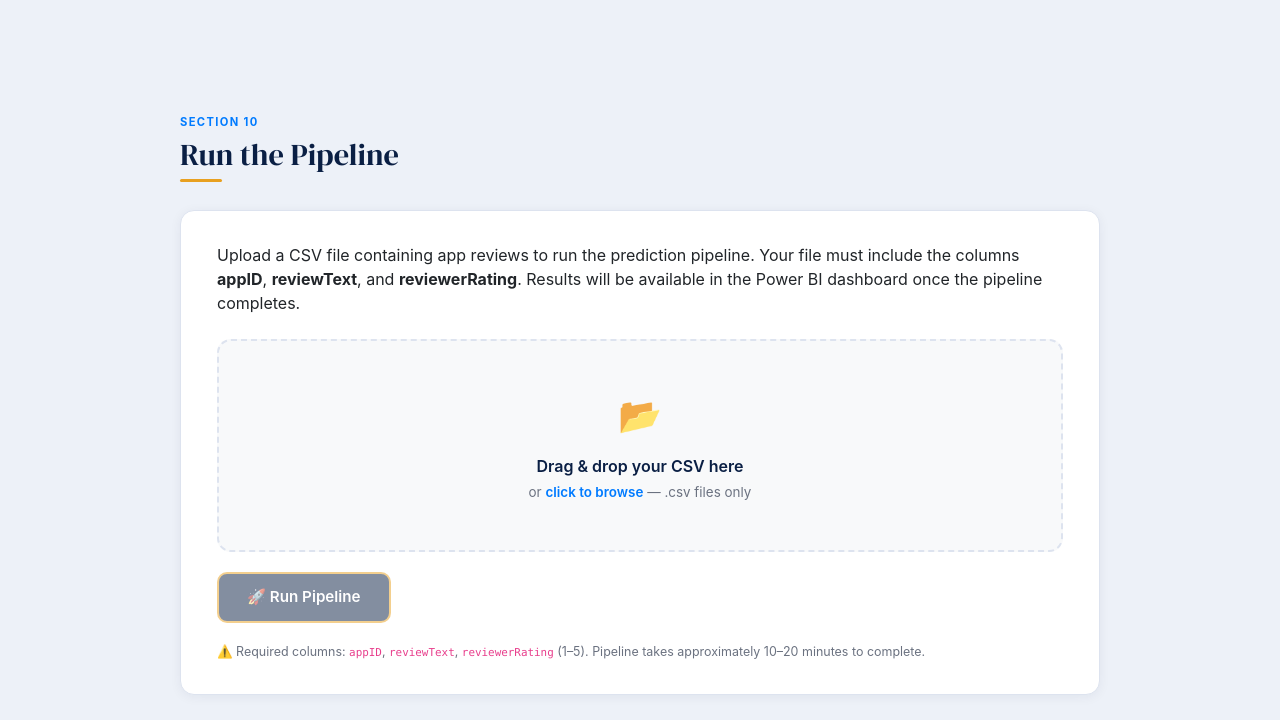
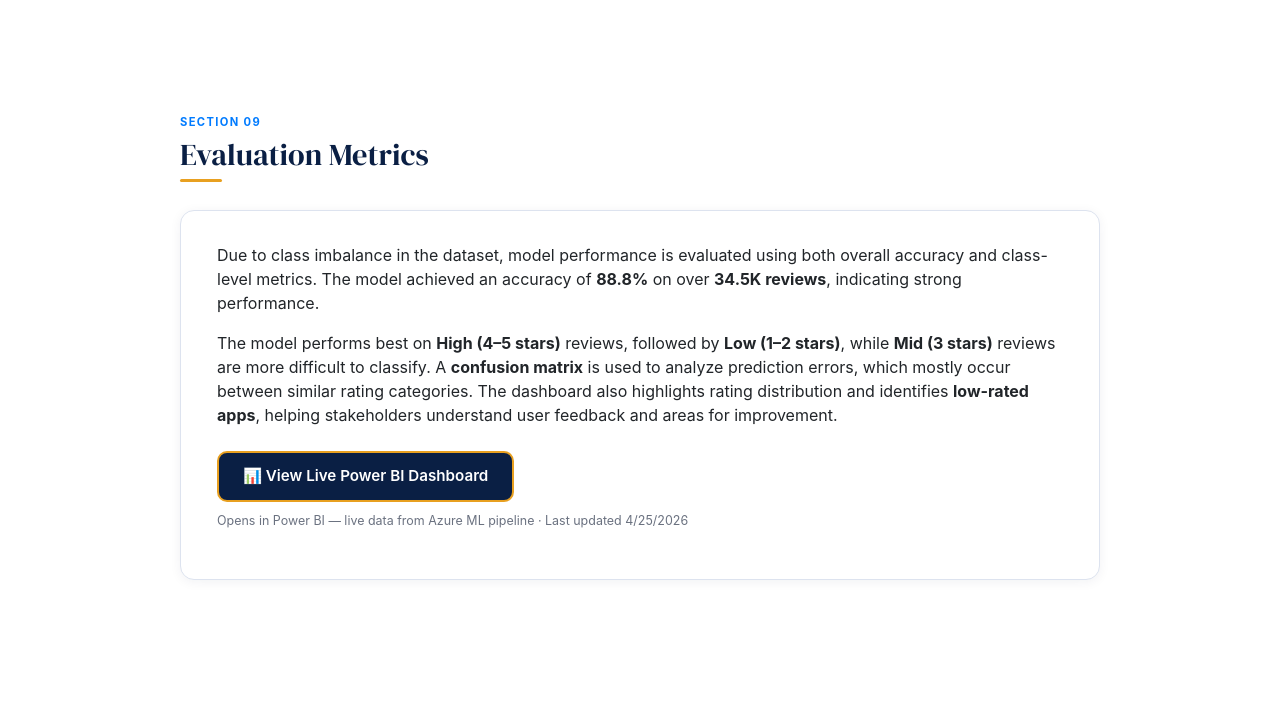
Before and after one commit to UNCW-DSC592-Spring2026/Group_C_WebPage, a website with bundled scripts: page index.html in a window 1280 px wide. Shown: the part 10190-10910 px from the top of the page. Built offline with nearby package versions, Linux system fonts and the light colour scheme.

Commit message:
Update index.html

```diff
--- a/index.html
+++ b/index.html
@@ -1257,78 +1257,6 @@
     </div>
 </section>
 
-<!-- UPLOAD -->
-<section id="upload" class="bg-alt">
-    <div class="container">
-        <div class="row"><div class="col-lg-10 mx-auto">
-            <div class="section-label">Section 10</div>
-            <h2>Run the Pipeline</h2>
-            <div class="section-divider"></div>
-            <div class="card-box">
-                <p>Upload a CSV file containing app reviews to run the prediction pipeline. Your file must include the columns <strong>appID</strong>, <strong>reviewText</strong>, and <strong>reviewerRating</strong>. Results will be available in the Power BI dashboard once the pipeline completes.</p>
-
-                <!-- Upload Area -->
-                <div id="upload-area"
-                     style="border: 2px dashed var(--border); border-radius: var(--radius);
-                            padding: 48px 32px; text-align: center; background: var(--light);
-                            cursor: pointer; transition: border-color 0.2s, background 0.2s;
-                            margin: 24px 0 20px;"
-                     ondragover="handleDragOver(event)"
-                     ondragleave="handleDragLeave(event)"
-                     ondrop="handleDrop(event)"
-                     onclick="document.getElementById('csv-input').click()">
-                    <div style="font-size: 2.2rem; margin-bottom: 12px;">📂</div>
-                    <p style="font-weight: 600; font-size: 1rem; margin-bottom: 4px; color: var(--navy);">
-                        Drag &amp; drop your CSV here
-                    </p>
-                    <p style="font-size: 0.84rem; color: var(--muted); margin: 0;">
-                        or <span style="color: var(--blue); font-weight: 600;">click to browse</span> — .csv files only
-                    </p>
-                    <input type="file" id="csv-input" accept=".csv"
-                           style="display: none;" onchange="handleFileSelect(event)">
-                </div>
-
-                <!-- Selected File Info -->
-                <div id="file-info" style="display: none; margin-bottom: 20px;">
-                    <div style="display: flex; align-items: center; gap: 12px;
-                                background: var(--indigo-bg); border: 1px solid #c7d5f5;
-                                border-radius: 10px; padding: 14px 18px;">
-                        <span style="font-size: 1.3rem;">📄</span>
-                        <div style="flex: 1;">
-                            <div id="file-name" style="font-weight: 600; font-size: 0.9rem; color: var(--navy);"></div>
-                            <div id="file-size" style="font-size: 0.78rem; color: var(--muted);"></div>
-                        </div>
-                        <button onclick="clearFile()"
-                                style="background: none; border: none; color: var(--muted);
-                                       font-size: 1.1rem; cursor: pointer; padding: 4px;">✕</button>
-                    </div>
-                </div>
-
-                <!-- Submit Button -->
-                <button id="submit-btn" onclick="submitFile()"
-                        style="display: inline-flex; align-items: center; gap: 10px;
-                               background: var(--navy); color: #fff;
-                               padding: 12px 28px; border-radius: 10px;
-                               font-weight: 600; font-size: 0.95rem;
-                               border: 2px solid var(--accent);
-                               cursor: pointer; transition: background 0.2s; opacity: 0.5;"
-                        disabled>
-                    🚀 Run Pipeline
-                </button>
-
-                <!-- Status Messages -->
-                <div id="status-msg" style="display: none; margin-top: 20px;"></div>
-
-                <!-- Requirements note -->
-                <p style="font-size: 0.78rem; color: var(--muted); margin-top: 20px; margin-bottom: 0;">
-                    ⚠️ Required columns: <code>appID</code>, <code>reviewText</code>, <code>reviewerRating</code> (1–5).
-                    Pipeline takes approximately 10–20 minutes to complete.
-                </p>
-            </div>
-        </div></div>
-    </div>
-</section>
-
 
 <!-- METRICS -->
 <section id="metrics">
```
